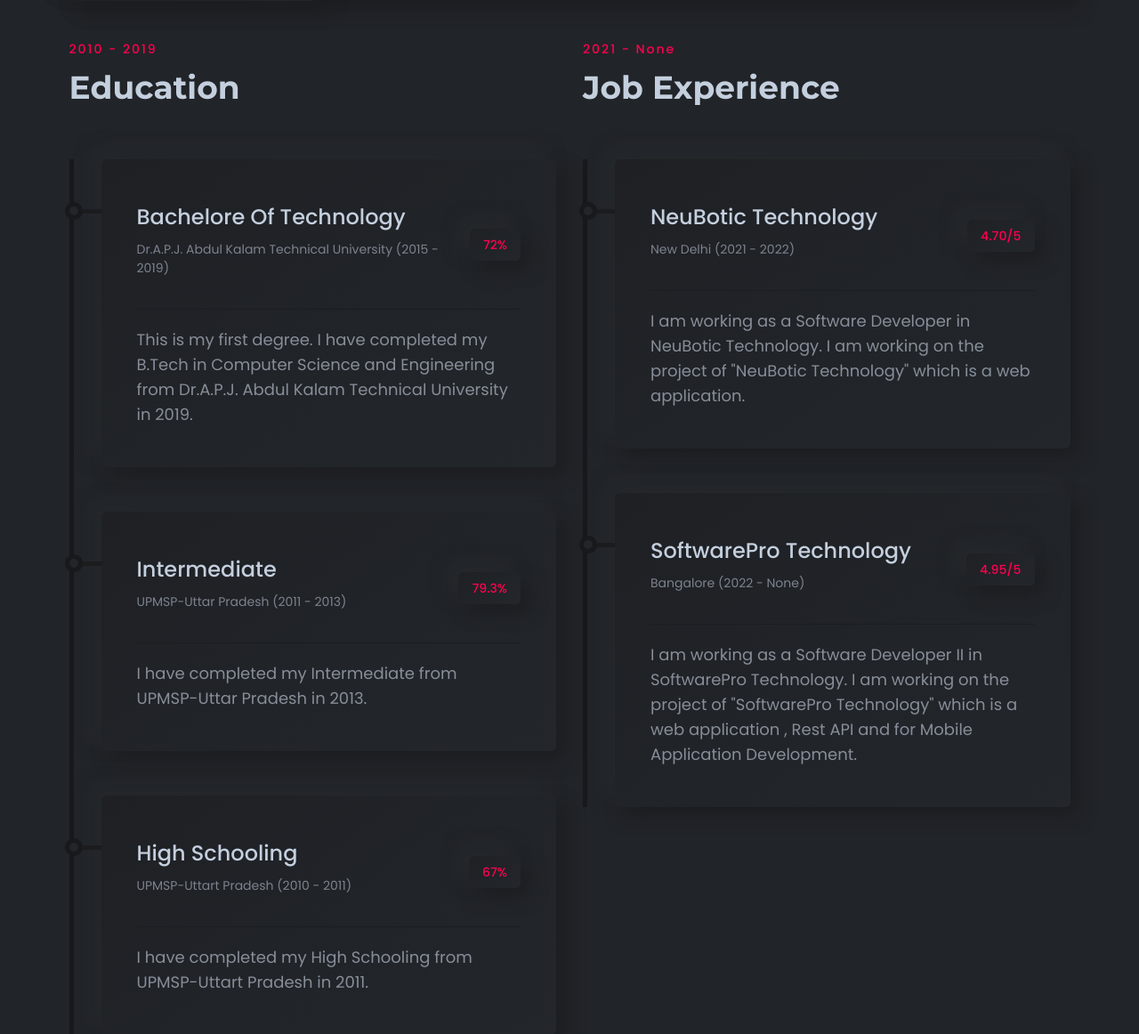
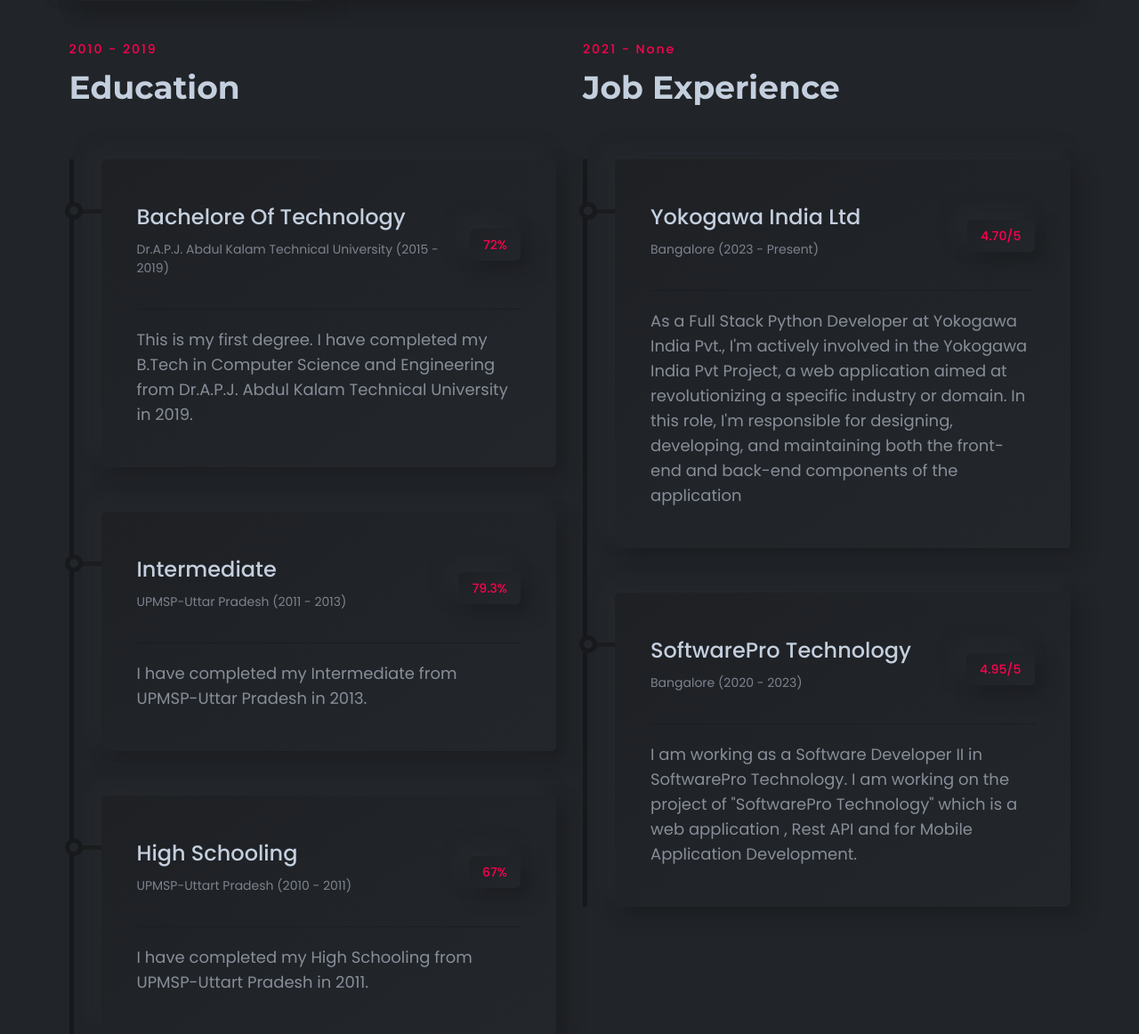
Before and after one commit to yokogawadeveloper/Portfolio, a Django app: page / in a window 1280 px wide. Shown: the part 3342-4504 px from the top of the page at 89% size. Run offline with Django 4.2, Linux system fonts and the light colour scheme; some libraries are stand-ins or nearby versions; some web fonts are replaced.

Commit message:
Dashboard changes

```diff
--- a/templates/Dashboard.html
+++ b/templates/Dashboard.html
@@ -559,7 +559,7 @@
 
                         <!-- Start Tab Content Wrapper  -->
                         <div class="rn-nav-content tab-content" id="myTabContents">
-                            <!-- Start Single Tab  -->
+                            <!-- Start Eduction Area Tab  -->
                             <div class="tab-pane show active fade single-tab-area" id="education" role="tabpanel"
                                 aria-labelledby="education-tab">
                                 <div class="personal-experience-inner mt--40">
@@ -646,17 +646,21 @@
                                                         <div class="inner">
                                                             <div class="heading">
                                                                 <div class="title">
-                                                                    <h4>NeuBotic Technology</h4>
-                                                                    <span>New Delhi (2021 - 2022)</span>
+                                                                    <h4>Yokogawa India Ltd</h4>
+                                                                    <span>Bangalore (2023 - Present)</span>
                                                                 </div>
                                                                 <div class="date-of-time">
                                                                     <span>4.70/5</span>
                                                                 </div>
                                                             </div>
                                                             <p class="description">
-                                                                I am working as a Software Developer in NeuBotic
-                                                                Technology. I am working on the project of "NeuBotic
-                                                                Technology" which is a web application.
+                                                                As a Full Stack Python Developer at Yokogawa India Pvt.,
+                                                                I'm actively involved in the Yokogawa India Pvt Project,
+                                                                a web
+                                                                application aimed at revolutionizing a specific industry
+                                                                or domain. In this role, I'm responsible for designing,
+                                                                developing, and maintaining both the front-end and
+                                                                back-end components of the application
                                                             </p>
                                                         </div>
                                                     </div>
@@ -668,7 +672,7 @@
                                                             <div class="heading">
                                                                 <div class="title">
                                                                     <h4>SoftwarePro Technology</h4>
-                                                                    <span>Bangalore (2022 - None)</span>
+                                                                    <span>Bangalore (2020 - 2023)</span>
                                                                 </div>
                                                                 <div class="date-of-time">
                                                                     <span>4.95/5</span>
@@ -688,7 +692,6 @@
                                     </div>
                                 </div>
                             </div>
-                            <!-- End Single Tab  -->
                             <!-- Start Skills -->
                             <div class="tab-pane fade" id="professional" role="tabpanel"
                                 aria-labelledby="professional-tab">
@@ -801,9 +804,23 @@
                                                         <div class="progress">
                                                             <div class="progress-bar wow fadeInLeft"
                                                                 data-wow-duration="0.5s" data-wow-delay=".3s"
-                                                                role="progressbar" style="width: 85%" aria-valuenow="85"
+                                                                role="progressbar" style="width: 50%" aria-valuenow="85"
                                                                 aria-valuemin="0" aria-valuemax="100">
-                                                                <span class="percent-label">70%</span>
+                                                                <span class="percent-label">50%</span>
+                                                            </div>
+                                                        </div>
+                                                    </div>
+                                                    <!-- End Single Progress Charts -->
+
+                                                    <!-- Start Single Progress Charts -->
+                                                    <div class="progress-charts">
+                                                        <h6 class="heading heading-h6">Angular/Ionic</h6>
+                                                        <div class="progress">
+                                                            <div class="progress-bar wow fadeInLeft"
+                                                                data-wow-duration="0.5s" data-wow-delay=".3s"
+                                                                role="progressbar" style="width: 40%" aria-valuenow="50"
+                                                                aria-valuemin="0" aria-valuemax="100">
+                                                                <span class="percent-label">40%</span>
                                                             </div>
                                                         </div>
                                                     </div>
@@ -815,9 +832,9 @@
                                                         <div class="progress">
                                                             <div class="progress-bar wow fadeInLeft"
                                                                 data-wow-duration="0.5s" data-wow-delay=".3s"
-                                                                role="progressbar" style="width: 85%" aria-valuenow="85"
+                                                                role="progressbar" style="width: 45%" aria-valuenow="85"
                                                                 aria-valuemin="0" aria-valuemax="100">
-                                                                <span class="percent-label">70%</span>
+                                                                <span class="percent-label">45%</span>
                                                             </div>
                                                         </div>
                                                     </div>
@@ -829,9 +846,9 @@
                                                         <div class="progress">
                                                             <div class="progress-bar wow fadeInLeft"
                                                                 data-wow-duration="0.5s" data-wow-delay=".3s"
-                                                                role="progressbar" style="width: 85%" aria-valuenow="85"
+                                                                role="progressbar" style="width: 55%" aria-valuenow="85"
                                                                 aria-valuemin="0" aria-valuemax="100">
-                                                                <span class="percent-label">70%</span>
+                                                                <span class="percent-label">55%</span>
                                                             </div>
                                                         </div>
                                                     </div>
@@ -843,9 +860,9 @@
                                                         <div class="progress">
                                                             <div class="progress-bar wow fadeInLeft"
                                                                 data-wow-duration="0.5s" data-wow-delay=".3s"
-                                                                role="progressbar" style="width: 85%" aria-valuenow="85"
+                                                                role="progressbar" style="width: 60%" aria-valuenow="85"
                                                                 aria-valuemin="0" aria-valuemax="100">
-                                                                <span class="percent-label">75%</span>
+                                                                <span class="percent-label">60%</span>
                                                             </div>
                                                         </div>
                                                     </div>
@@ -868,9 +885,7 @@
                                     </div>
                                 </div>
                             </div>
-                            <!-- End Single Tab  -->
-
-                            <!-- Start Single Tab  -->
+                            <!-- Start Experience Area Tab  -->
                             <div class="tab-pane fade" id="experience" role="tabpanel" aria-labelledby="experience-tab">
                                 <div class="personal-experience-inner mt--40">
                                     <div class="row">
@@ -956,19 +971,21 @@
                                                         <div class="inner">
                                                             <div class="heading">
                                                                 <div class="title">
-                                                                    <h4>NeuBotic Technology</h4>
-                                                                    <span>New Delhi (2021 - 2022)</span>
+                                                                    <h4>Yokogawa India Ltd</h4>
+                                                                    <span>Bangalore (2023 - Present)</span>
                                                                 </div>
                                                                 <div class="date-of-time">
                                                                     <span>4.70/5</span>
                                                                 </div>
                                                             </div>
                                                             <p class="description">
-                                                                I am working as a Software Developer in NeuBotic
-                                                                Technology. I am working on the project of "NeuBotic
-                                                                Technology" which
-                                                                is a web application. I am working on the Back-end part
-                                                                of the project.
+                                                                As a Full Stack Python Developer at Yokogawa India Pvt.,
+                                                                I'm actively involved in the Yokogawa India Pvt Project,
+                                                                a web
+                                                                application aimed at revolutionizing a specific industry
+                                                                or domain. In this role, I'm responsible for designing,
+                                                                developing, and maintaining both the front-end and
+                                                                back-end components of the application
                                                             </p>
                                                         </div>
                                                     </div>
@@ -980,7 +997,7 @@
                                                             <div class="heading">
                                                                 <div class="title">
                                                                     <h4>SoftwarePro Technology</h4>
-                                                                    <span>Bangalore (2022 - None)</span>
+                                                                    <span>Bangalore (2020 - 2023)</span>
                                                                 </div>
                                                                 <div class="date-of-time">
                                                                     <span>4.95/5</span>
@@ -2230,7 +2247,7 @@
                     <div class="row">
                         <div class="col-xl-6 col-lg-6 text-center text-lg-left">
                             <div class="copyright-text">
-                                <p>Copyright &copy; 2022, All Right Reserved <a href="/">Gautam Ankul</a>
+                                <p>Copyright &copy; {% now 'Y' %}, All Right Reserved <a href="/">Gautam Ankul</a>
                                 </p>
                             </div>
                         </div>
```
